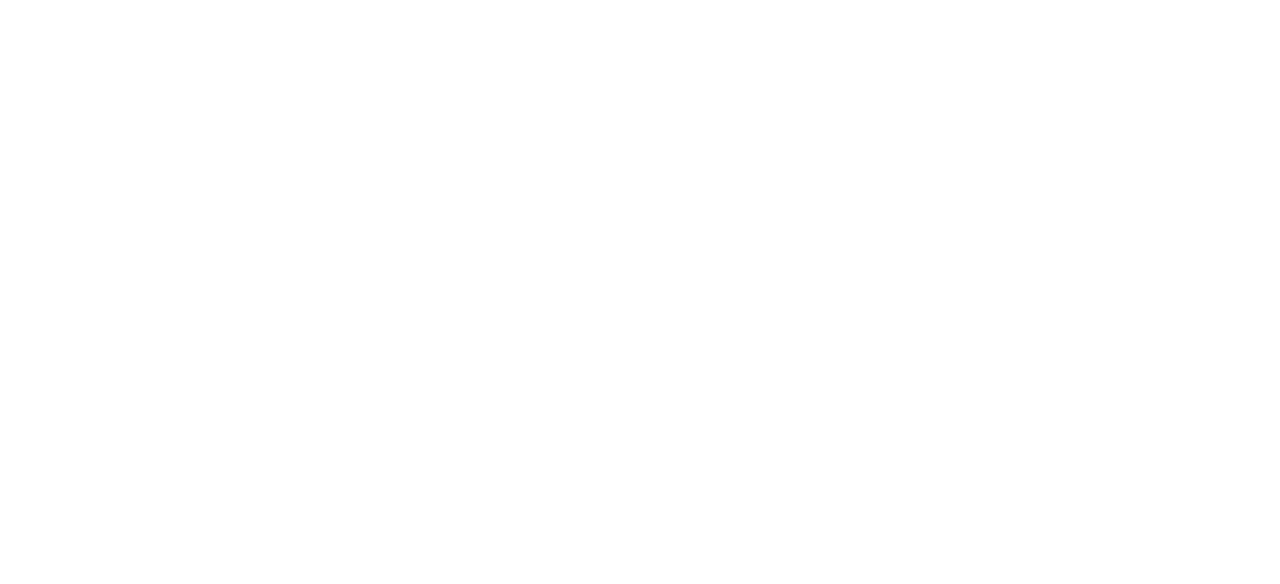
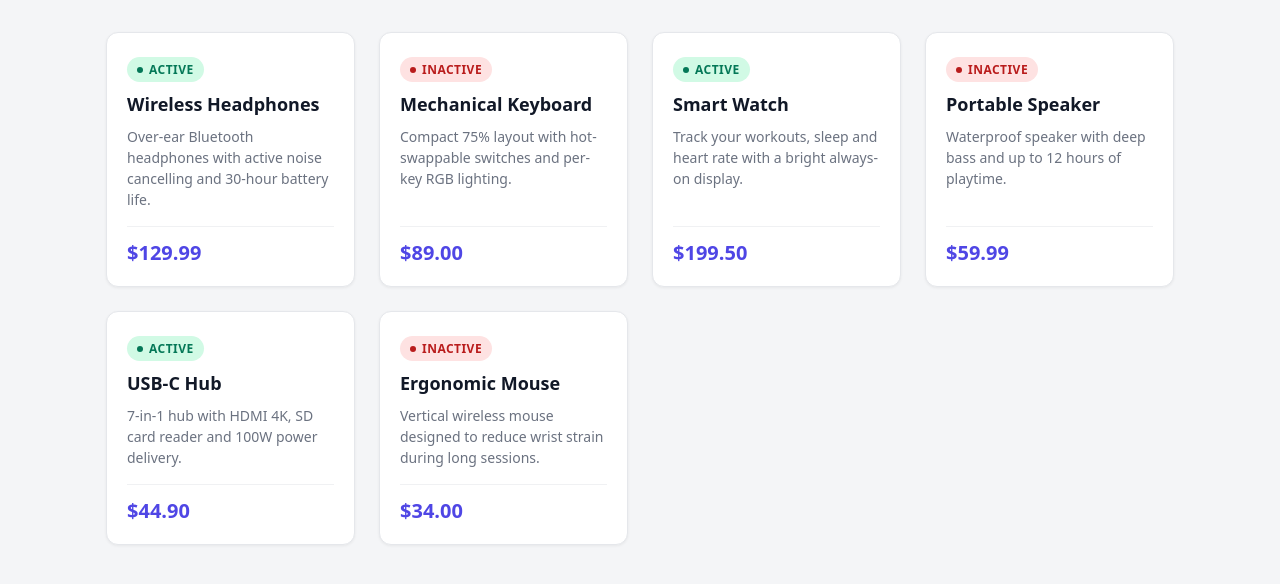
Before and after one commit to FaresAhmed50/Week-01, a React (Vite) app: page / in a window 1280 px wide. Shown: the top 584 px of the page. Built offline with nearby package versions, Linux system fonts and the light colour scheme.

Commit message:
feat(product-card): add product card grid with sample data

```diff
--- a/src/App.css
+++ b/src/App.css
@@ -1,3 +1,41 @@
+* {
+  box-sizing: border-box;
+}
+
+body {
+  margin: 0;
+  font-family: system-ui, -apple-system, "Segoe UI", Roboto, sans-serif;
+  background: #f4f5f7;
+  color: #1f2937;
+}
+
+.product-list {
+  display: grid;
+  grid-template-columns: repeat(auto-fill, minmax(240px, 1fr));
+  gap: 24px;
+  max-width: 1100px;
+  margin: 0 auto;
+  padding: 32px 16px;
+}
+
+.product-card {
+  position: relative;
+  display: flex;
+  flex-direction: column;
+  gap: 10px;
+  padding: 24px 20px 20px;
+  background: #ffffff;
+  border: 1px solid #e5e7eb;
+  border-radius: 12px;
+  box-shadow: 0 1px 3px rgba(0, 0, 0, 0.06);
+  transition: transform 0.2s ease, box-shadow 0.2s ease;
+}
+
+.product-card:hover {
+  transform: translateY(-4px);
+  box-shadow: 0 10px 24px rgba(0, 0, 0, 0.12);
+}
+
 .badge {
   display: inline-flex;
   align-items: center;
@@ -28,3 +66,25 @@
   color: #b91c1c;
   background: #fee2e2;
 }
+
+.product-card__name {
+  font-size: 18px;
+  font-weight: 700;
+  color: #111827;
+}
+
+.product-card__description {
+  flex-grow: 1;
+  font-size: 14px;
+  line-height: 1.5;
+  color: #6b7280;
+}
+
+.product-card__price {
+  margin-top: 6px;
+  padding-top: 12px;
+  font-size: 20px;
+  font-weight: 700;
+  color: #4f46e5;
+  border-top: 1px solid #f0f1f3;
+}
--- a/src/App.jsx
+++ b/src/App.jsx
@@ -1,9 +1,23 @@
 import './App.css'
+import {ProductCard} from "./components/product-card.jsx";
+import {products} from "./data/products.js";
 
 function App() {
 
   return (
-    <></>
+    <>
+      <div className="product-list">
+        {products.map((product) => (
+          <ProductCard
+            key={product.id}
+            productName={product.productName}
+            productDescription={product.productDescription}
+            productPrice={product.productPrice}
+            productBadge={product.productBadge}
+          />
+        ))}
+      </div>
+    </>
   )
 }
 
--- /dev/null
+++ b/src/components/product-card.jsx
@@ -0,0 +1,20 @@
+import {Badge} from "./badge.jsx";
+
+export const ProductCard = ({productName , productDescription , productPrice , productBadge}) => {
+    return (
+        <>
+            <div className="product-card">
+                <Badge productBadge={productBadge} />
+                <div className="product-card__name">
+                    {productName}
+                </div>
+                <div className="product-card__description">
+                    {productDescription}
+                </div>
+                <div className="product-card__price">
+                    {productPrice}
+                </div>
+            </div>
+        </>
+    )
+}
--- /dev/null
+++ b/src/data/products.js
@@ -0,0 +1,44 @@
+export const products = [
+    {
+        id: 1,
+        productName: "Wireless Headphones",
+        productDescription: "Over-ear Bluetooth headphones with active noise cancelling and 30-hour battery life.",
+        productPrice: "$129.99",
+        productBadge: "Active",
+    },
+    {
+        id: 2,
+        productName: "Mechanical Keyboard",
+        productDescription: "Compact 75% layout with hot-swappable switches and per-key RGB lighting.",
+        productPrice: "$89.00",
+        productBadge: "Inactive",
+    },
+    {
+        id: 3,
+        productName: "Smart Watch",
+        productDescription: "Track your workouts, sleep and heart rate with a bright always-on display.",
+        productPrice: "$199.50",
+        productBadge: "Active",
+    },
+    {
+        id: 4,
+        productName: "Portable Speaker",
+        productDescription: "Waterproof speaker with deep bass and up to 12 hours of playtime.",
+        productPrice: "$59.99",
+        productBadge: "Inactive",
+    },
+    {
+        id: 5,
+        productName: "USB-C Hub",
+        productDescription: "7-in-1 hub with HDMI 4K, SD card reader and 100W power delivery.",
+        productPrice: "$44.90",
+        productBadge: "Active",
+    },
+    {
+        id: 6,
+        productName: "Ergonomic Mouse",
+        productDescription: "Vertical wireless mouse designed to reduce wrist strain during long sessions.",
+        productPrice: "$34.00",
+        productBadge: "Inactive",
+    },
+];
```
